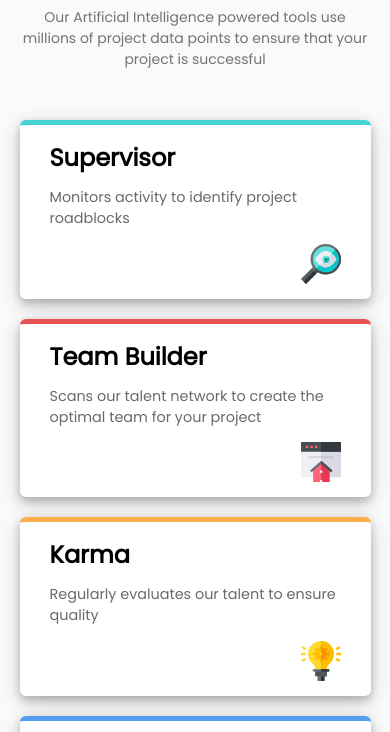
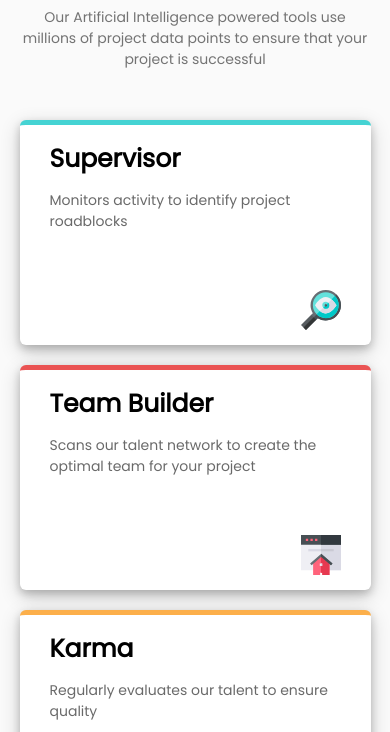
Before and after one commit to fahimfaysalniloy/cards, a plain HTML site: page ffn.fourCardProject/index.html in a window 390 px wide. Shown: the part 112-844 px from the top of the page. Drawn offline with Linux system fonts and the light colour scheme.

Commit message:
Update styles.css

```diff
--- a/ffn.fourCardProject/css/styles.css
+++ b/ffn.fourCardProject/css/styles.css
@@ -46,7 +46,7 @@ main{
 	display: grid;
 	grid-gap: 20px;
 	grid-template-columns: repeat(3,1fr);
-	grid-template-rows: repeat(4,1fr);
+	grid-template-rows: repeat(4,100px);
 	grid-template-areas:
 	". t ."
 	"s t c"
@@ -62,6 +62,7 @@ main{
 .box-1{
 	border-top: 5px solid var(--cyan);
 	grid-area: s;
+
 }
 .box-2{
 	border-top: 5px solid var(--red);
@@ -77,18 +78,20 @@ main{
 
 }
 .container h1{
-	font-size: 1.5em;
+	font-size: 1.6vw;
 	margin-bottom: 12px;
 }
 .container p{
-	font-size: .9em;
+	font-size: 1.1vw;
 	font-weight: 200;
 	color: #00000096;
 }
 .container img{
-	width: 40px;
+	width: 15%;
 	float: right;
-	margin-top: 5%;
+	padding-top: 20%;
+
+
 }
 /*FOOTER*/
 footer{
@@ -124,4 +127,13 @@ footer{
 	"c"
 
 	}
+	.container h1{
+		font-size: 25px;
+	}
+	.container p{
+		font-size: 14px;
+	}
+	.container img{
+		width: 40px;
+	}
 }
```
